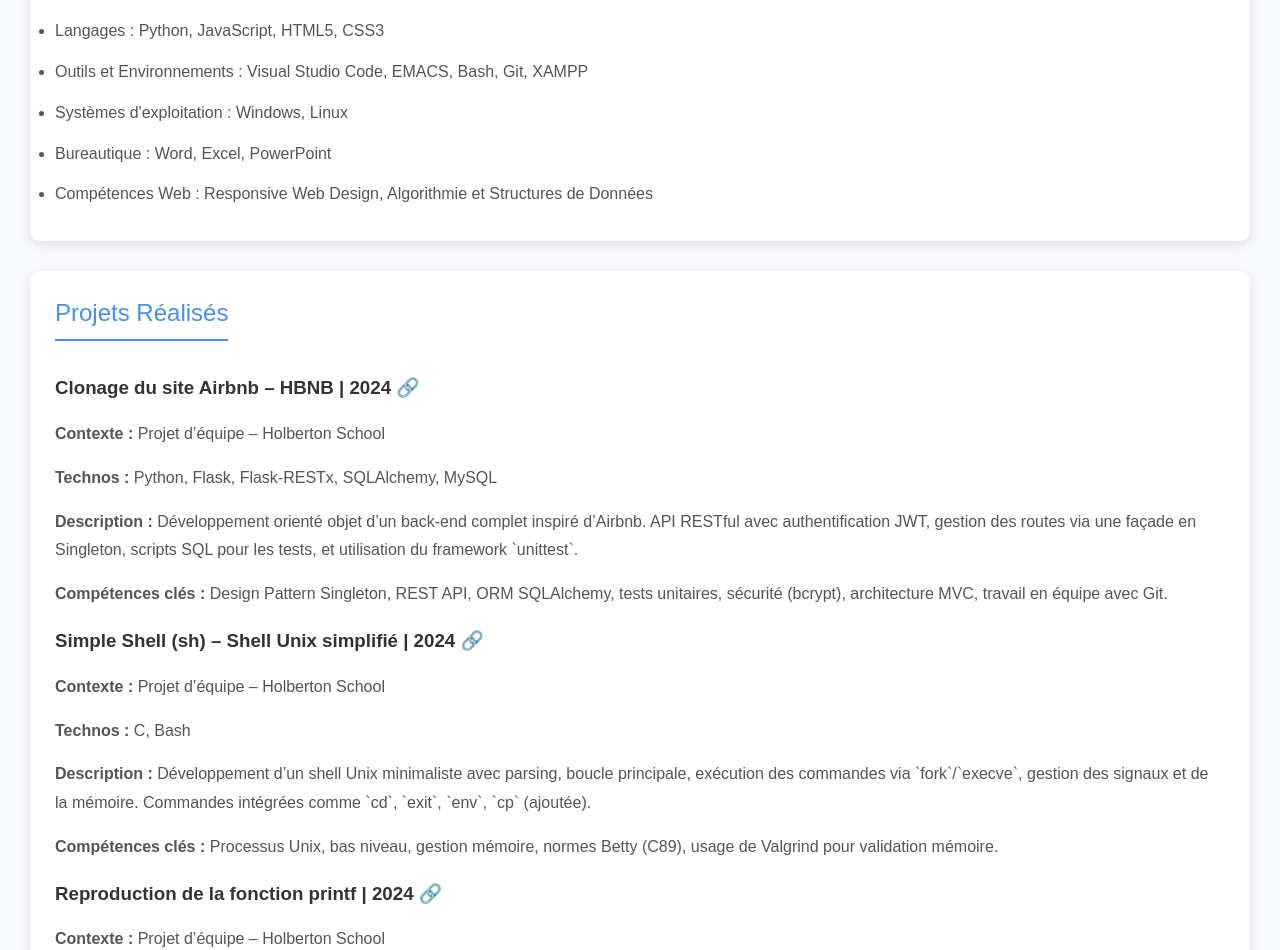
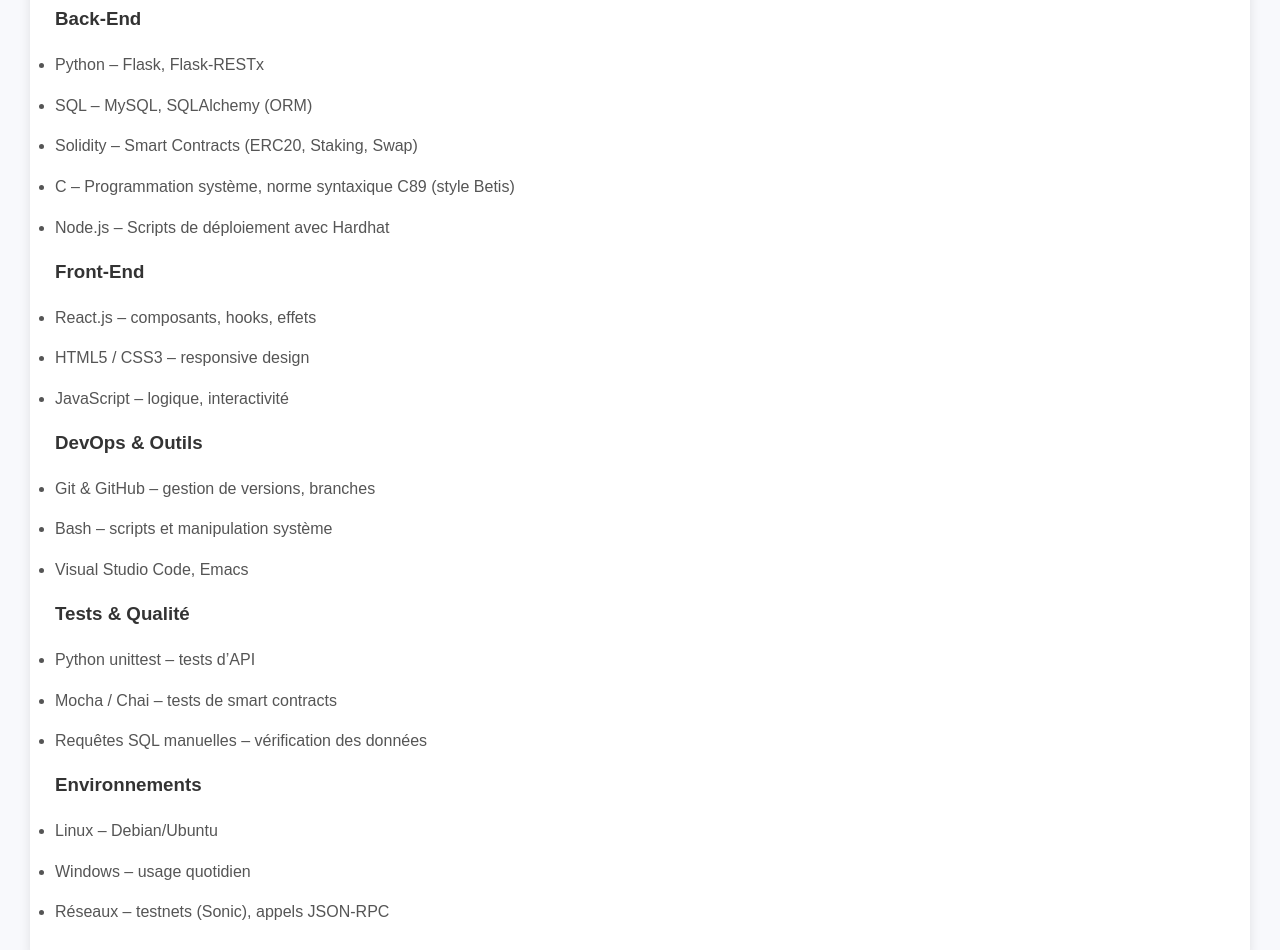
Before and after one commit to JeffToken31/my-first-react, a React (Create React App) app: page /#/ in a window 1280 px wide. Shown: the part 620-1570 px from the top of the page. Built offline with nearby package versions, Linux system fonts and the light colour scheme.

Commit message:
improve skills section

```diff
--- a/src/components/Skills.js
+++ b/src/components/Skills.js
@@ -3,19 +3,60 @@
 
 function Skills() {
   const { ref, inView } = useInView({
-    triggerOnce: true, // Lance l'animation uniquement lors de la première vue
-    threshold: 0.2, // L'animation démarre lorsque 10% de la section sont visibles
+    triggerOnce: true,
+    threshold: 0.2,
   });
+
   return (
     <section id="skills" ref={ref} className={`fade-in ${inView ? 'appear' : ''}`}>
       <h2>Compétences Techniques</h2>
-      <ul>
-        <li>Langages : Python, JavaScript, HTML5, CSS3</li>
-        <li>Outils et Environnements : Visual Studio Code, EMACS, Bash, Git, XAMPP</li>
-        <li>Systèmes d'exploitation : Windows, Linux</li>
-        <li>Bureautique : Word, Excel, PowerPoint</li>
-        <li>Compétences Web : Responsive Web Design, Algorithmie et Structures de Données</li>
-      </ul>
+
+      <div>
+        <h3>Back-End</h3>
+        <ul>
+          <li>Python – Flask, Flask-RESTx</li>
+          <li>SQL – MySQL, SQLAlchemy (ORM)</li>
+          <li>Solidity – Smart Contracts (ERC20, Staking, Swap)</li>
+          <li>C – Programmation système, norme syntaxique C89 (style Betis)</li>
+          <li>Node.js – Scripts de déploiement avec Hardhat</li>
+        </ul>
+      </div>
+
+      <div>
+        <h3>Front-End</h3>
+        <ul>
+          <li>React.js – composants, hooks, effets</li>
+          <li>HTML5 / CSS3 – responsive design</li>
+          <li>JavaScript – logique, interactivité</li>
+        </ul>
+      </div>
+
+      <div>
+        <h3>DevOps & Outils</h3>
+        <ul>
+          <li>Git & GitHub – gestion de versions, branches</li>
+          <li>Bash – scripts et manipulation système</li>
+          <li>Visual Studio Code, Emacs</li>
+        </ul>
+      </div>
+
+      <div>
+        <h3>Tests & Qualité</h3>
+        <ul>
+          <li>Python unittest – tests d’API</li>
+          <li>Mocha / Chai – tests de smart contracts</li>
+          <li>Requêtes SQL manuelles – vérification des données</li>
+        </ul>
+      </div>
+
+      <div>
+        <h3>Environnements</h3>
+        <ul>
+          <li>Linux – Debian/Ubuntu</li>
+          <li>Windows – usage quotidien</li>
+          <li>Réseaux – testnets (Sonic), appels JSON-RPC</li>
+        </ul>
+      </div>
     </section>
   );
 }
```
